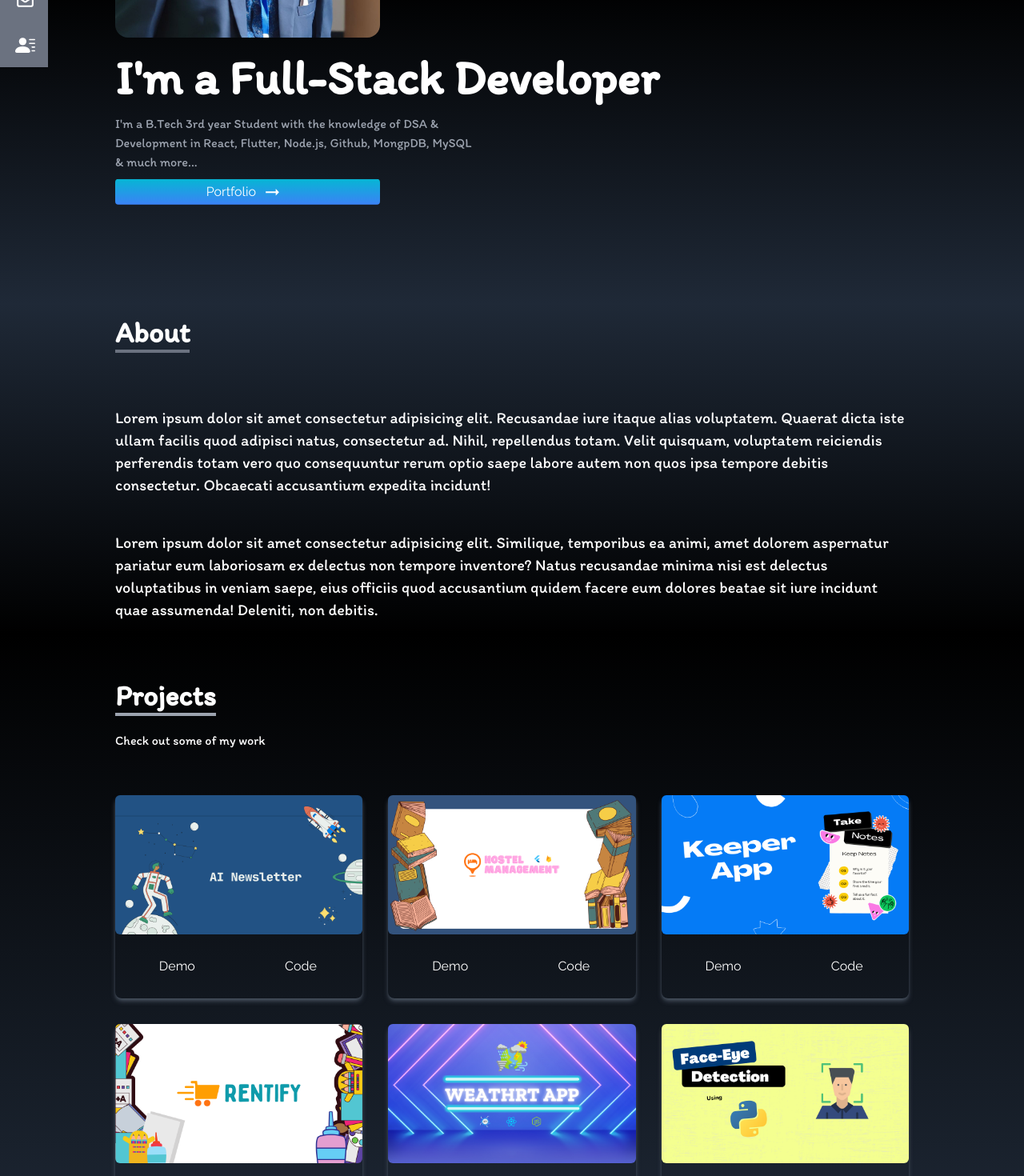
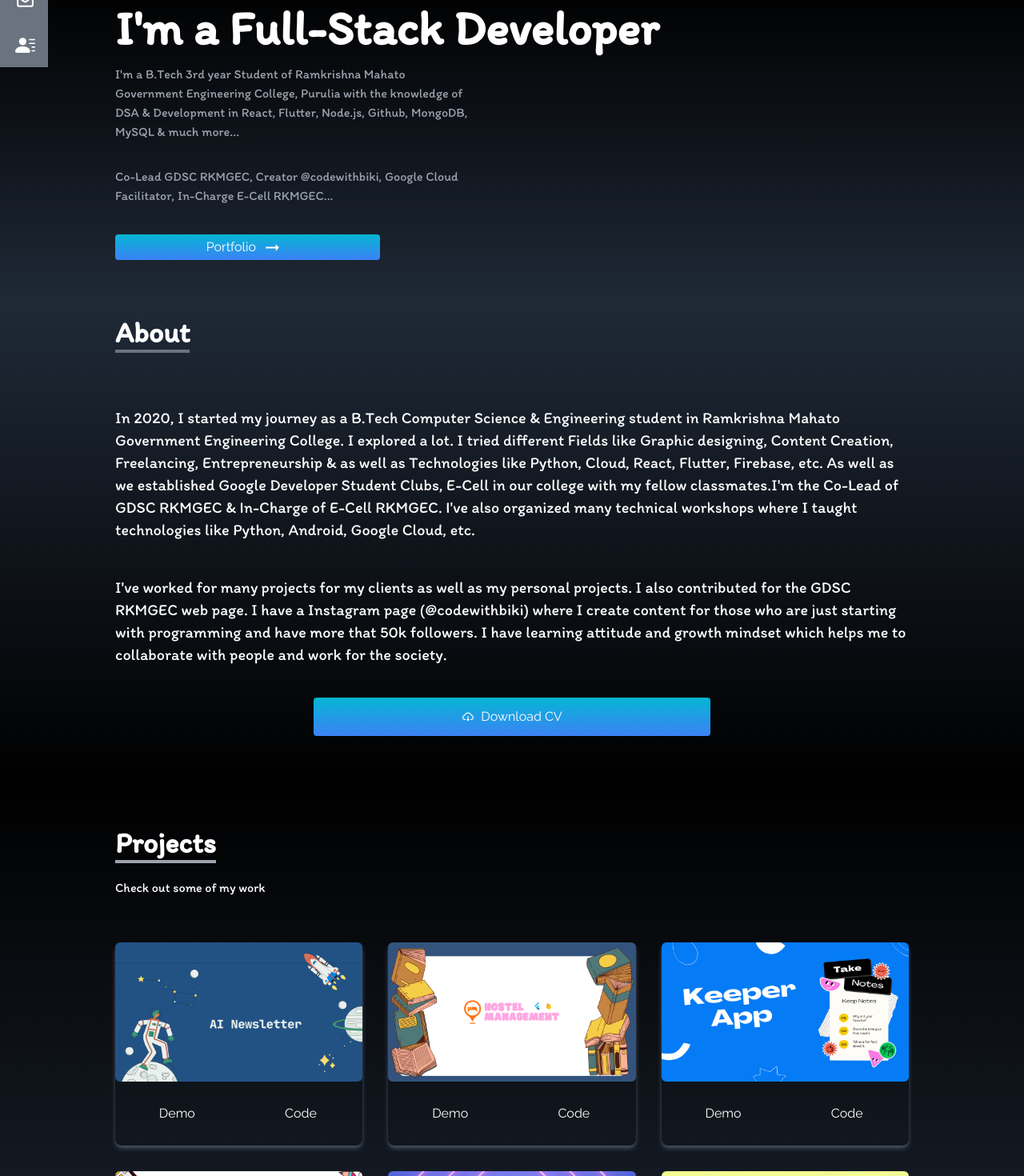
Before and after one commit to dipayansarkar47/my-portfolio, a React (Create React App) app: page / in a window 1280 px wide. Shown: the part 420-1890 px from the top of the page at 80% size. Built offline with nearby package versions, Linux system fonts and the light colour scheme; a web font is replaced by a local one.

Commit message:
second build

```diff
--- a/src/components/About.jsx
+++ b/src/components/About.jsx
@@ -1,19 +1,27 @@
 import React from 'react'
+import { AiOutlineCloudDownload } from 'react-icons/ai'
+const About = () => {
 
-const About = () => {
+
     return (
         <div name="about" className='w-full h-full bg-gradient-to-b from-gray-800 to-black text-white'>
             <div className='max-w-screen-lg p-4 mx-auto flex flex-col justify-center w-full h-full'>
                 <div className='pb-8'>
                     <h2 className='text-4xl font-bold inline border-b-4 border-gray-500'>About</h2>
                 </div>
-            <p className='text-xl mt-10'>
-                Lorem ipsum dolor sit amet consectetur adipisicing elit. Recusandae iure itaque alias voluptatem. Quaerat dicta iste ullam facilis quod adipisci natus, consectetur ad. Nihil, repellendus totam. Velit quisquam, voluptatem reiciendis perferendis totam vero quo consequuntur rerum optio saepe labore autem non quos ipsa tempore debitis consectetur. Obcaecati accusantium expedita incidunt!
+                <p className='text-xl mt-10 ease-in'>
+                    In 2020, I started my journey as a B.Tech Computer Science & Engineering student in Ramkrishna Mahato Government Engineering College. I explored a lot. I tried different Fields like Graphic designing, Content Creation, Freelancing, Entrepreneurship & as well as Technologies like Python, Cloud, React, Flutter, Firebase, etc. As well as we established Google Developer Student Clubs, E-Cell in our college with my fellow classmates.I'm the Co-Lead of GDSC RKMGEC & In-Charge of E-Cell RKMGEC. I've also organized many technical workshops where I taught technologies like Python, Android, Google Cloud, etc.
                 </p>
                 <br />
-            <p className='text-xl mt-5'>
-                Lorem ipsum dolor sit amet consectetur adipisicing elit. Similique, temporibus ea animi, amet dolorem aspernatur pariatur eum laboriosam ex delectus non tempore inventore? Natus recusandae minima nisi est delectus voluptatibus in veniam saepe, eius officiis quod accusantium quidem facere eum dolores beatae sit iure incidunt quae assumenda! Deleniti, non debitis.
+                <p className='text-xl mt-5 ease-in '>
+                    I've worked for many projects for my clients as well as my personal projects. I also contributed for the GDSC RKMGEC web page. I have a Instagram page (@codewithbiki) where I create content for those who are just starting with programming and have more that 50k followers. I have learning attitude and growth mindset which helps me to collaborate with people and work for the society.
                 </p>
+
+                <button className='flex-row ease-in gap-2 group rounded bg-gradient-to-b from-cyan-500 to-blue-500 w-1/2 h-12 mx-auto flex items-center justify-center cursor-pointer mt-10 mb-10 hover:scale-105 duration-300 sm:ease-in'
+                >
+                    <AiOutlineCloudDownload />
+                    <a href="./Dipayan's Resume.pdf" download>Download CV</a>
+                </button>
             </div>
         </div>
     )
--- a/src/components/Home.jsx
+++ b/src/components/Home.jsx
@@ -14,10 +14,13 @@ const Home = () => {
                 </div>
                     <h2 className='text-4xl sm:text-6xl font-bold text-white'>I'm a Full-Stack Developer</h2>
                     <p className='text-gray-400 py-4 max-w-md'>
-                        I'm a B.Tech 3rd year Student with the knowledge of DSA & Development in React, Flutter, Node.js, Github, MongpDB, MySQL & much more...
+                        I'm a B.Tech 3rd year Student of Ramkrishna Mahato Government Engineering College, Purulia with the knowledge of DSA & Development in React, Flutter, Node.js, Github, MongoDB, MySQL & much more...
+                    </p>
+                    <p className='text-gray-400 py-4 max-w-md'>
+                        Co-Lead GDSC RKMGEC, Creator @codewithbiki, Google Cloud Facilitator, In-Charge E-Cell RKMGEC...
                     </p>
                     <div>
-                        <Link to="projects" smooth duration={500} className='group rounded bg-gradient-to-b from-cyan-500 to-blue-500 w-1/3 h-8 flex items-center justify-center animate-bounce cursor-pointer' >Portfolio
+                        <Link to="projects" smooth duration={500} className='group rounded bg-gradient-to-b from-cyan-500 to-blue-500 w-1/3 h-8 flex items-center justify-center cursor-pointer mt-5' >Portfolio
 
                             <span className='px-2 group-hover:rotate-90 duration-300'>
                                 <MdOutlineArrowRightAlt size={25}/>
--- a/src/components/NavBar.jsx
+++ b/src/components/NavBar.jsx
@@ -49,7 +49,7 @@ const NavBar = () => {
             {
                 nav && (
 
-                    <ul className='flex flex-col justify-center items-center absolute top-0 left-0 w-full h-screen bg-gradient-to-b from-black to-gray-800 text-gray-500 '>
+                    <ul className='flex flex-col justify-center items-center absolute top-0 left-0 w-full h-screen bg-gradient-to-b from-black to-gray-800 text-gray-500'>
                         {link.map(({ id, link }) => (
                             <li className='px-4 cursor-pointer capitalize py-6 text-4xl '>
                                 <Link onClick={() => setNav(!nav)} to={link} smooth={true} duration={500} spy={true} exact='true' offset={-80}>{link}</Link>
--- a/src/components/Projects.jsx
+++ b/src/components/Projects.jsx
@@ -11,28 +11,38 @@ const Projects = () => {
     {
       id: 1,
       src: Ai,
-      demo: "https://dipayansarkar47.github.io/AI-Newsletter/",
+      demo: "https://github.com/dipayansarkar47/AI-Newsletter",
       code: "https://github.com/dipayansarkar47/AI-Newsletter"
     },
     {
       id: 2,
-      src: Hostel
+      src: Hostel,
+      demo: "https://github.com/dipayansarkar47/hostel_management",
+      code: "https://github.com/dipayansarkar47/hostel_management"
     },
     {
       id: 3,
-      src: Keeper
+      src: Keeper,
+      demo: "https://github.com/dipayansarkar47/Todo_App",
+      code: "https://github.com/dipayansarkar47/Todo_App"
     },
     {
       id: 4,
-      src: Rentify
+      src: Rentify,
+      demo: "https://dipayansarkar47.github.io/rentify/",
+      code: "https://github.com/dipayansarkar47/rentify"
     },
     {
       id: 5,
-      src: Weather
+      src: Weather,
+      demo: "https://dipayansarkar47.github.io/WeatherApp/",
+      code: "https://github.com/dipayansarkar47/WeatherApp"
     },
     {
       id: 6,
-      src: Face
+      src: Face,
+      demo: "https://github.com/dipayansarkar47/face_and_eye_detection_app",
+      code: "https://github.com/dipayansarkar47/face_and_eye_detection_app"
     },
   ]
 
@@ -52,8 +62,12 @@ const Projects = () => {
               <div key={id} className='shadow-md shadow-gray-600 rounded-lg'>
                 <img src={src} alt="Ai" className='rounded-md duration-200 hover:scale-105' />
                 <div className='flex items-center justify-center'>
-                  <button onClick={demo} className='w-1/2 px-6 py-3 m-4 duration-200'>Demo</button>
-                  <button onClick={code} className='w-1/2 px-6 py-3 m-4 duration-200'>Code</button>
+                  <button className='w-1/2 px-6 py-3 m-4 duration-200 hover:text-blue-500'>
+                    <a href={demo}>Demo</a>
+                  </button>
+                  <button  className='w-1/2 px-6 py-3 m-4 duration-200 hover:text-orange-500'>
+                    <a href={code}>Code</a>
+                  </button>
                 </div>
               </div>
 
```
Lines whose indentation alone changed are shown as unchanged.
